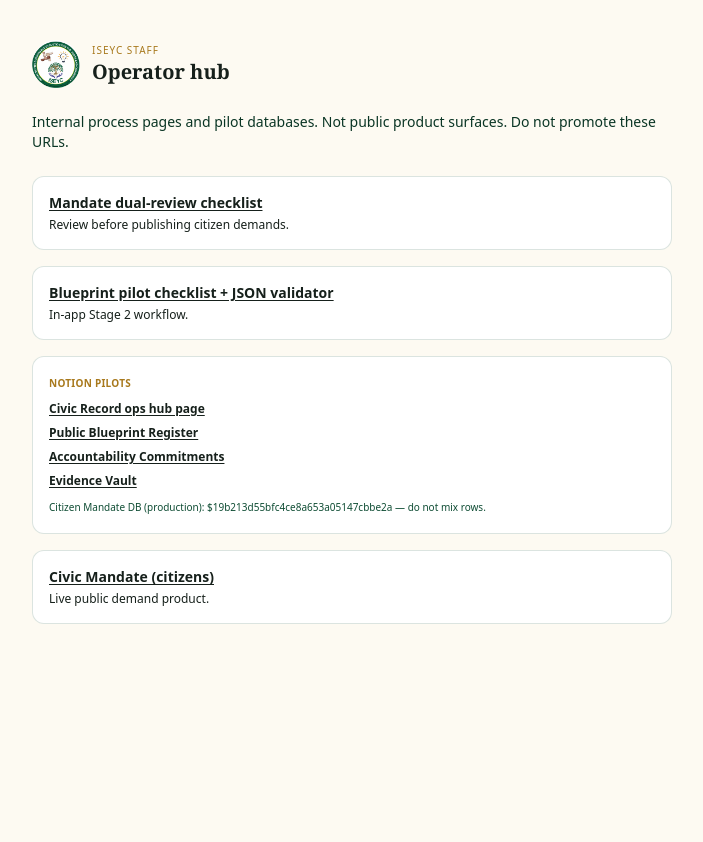
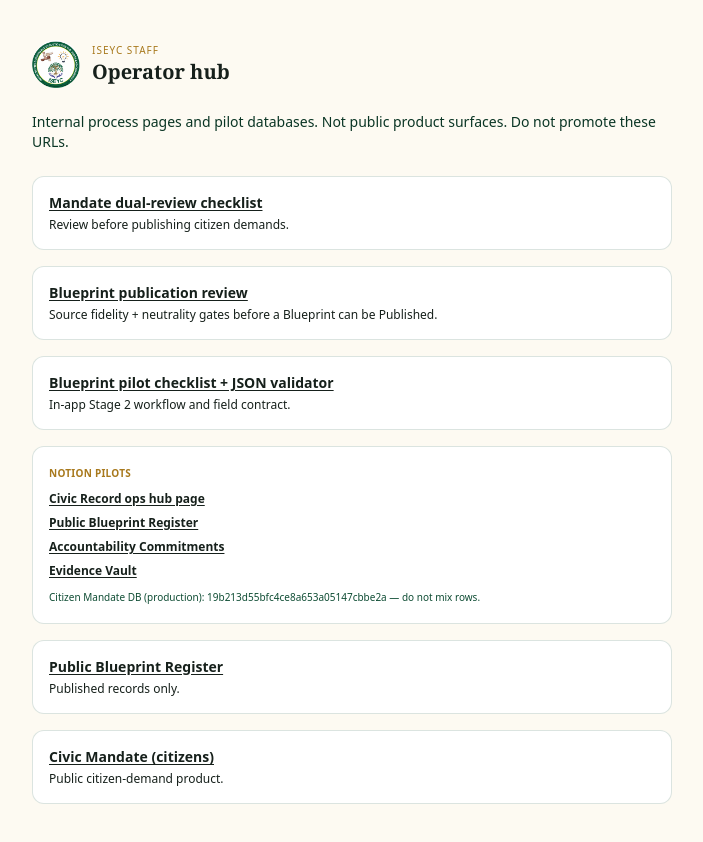
Before and after one commit to mrzulqarnainnadabo/2027-street-mandate, a Next.js app: page /operators in a window 1280 px wide. Shown: the whole page, without its empty margins (288-991 px from the left). Before the commit the page ends 800 px from the top, so only its background shows below. Built offline with nearby package versions, Linux system fonts and the light colour scheme.

Commit message:
harden public civic record surfaces: app/operators/page.tsx

```diff
--- a/app/operators/page.tsx
+++ b/app/operators/page.tsx
@@ -25,8 +25,7 @@ export default function OperatorsIndexPage() {
         </div>
       </div>
       <p className="text-sm text-forest-700">
-        Internal process pages and pilot databases. Not public product surfaces. Do not promote these
-        URLs.
+        Internal process pages and pilot databases. Not public product surfaces. Do not promote these URLs.
       </p>
       <ul className="mt-6 space-y-4 text-sm">
         <li className="rounded-xl border border-forest-500/15 bg-white p-4">
@@ -36,10 +35,16 @@ export default function OperatorsIndexPage() {
           <p className="mt-1 text-xs text-forest-600">Review before publishing citizen demands.</p>
         </li>
         <li className="rounded-xl border border-forest-500/15 bg-white p-4">
+          <Link href="/operators/blueprint-review" className="font-semibold text-forest-800 underline underline-offset-2">
+            Blueprint publication review
+          </Link>
+          <p className="mt-1 text-xs text-forest-600">Source fidelity + neutrality gates before a Blueprint can be Published.</p>
+        </li>
+        <li className="rounded-xl border border-forest-500/15 bg-white p-4">
           <Link href="/operators/blueprint-pilot" className="font-semibold text-forest-800 underline underline-offset-2">
             Blueprint pilot checklist + JSON validator
           </Link>
-          <p className="mt-1 text-xs text-forest-600">In-app Stage 2 workflow.</p>
+          <p className="mt-1 text-xs text-forest-600">In-app Stage 2 workflow and field contract.</p>
         </li>
         <li className="rounded-xl border border-forest-500/15 bg-white p-4">
           <p className="text-[10px] font-bold uppercase tracking-wide text-gold-600">Notion pilots</p>
@@ -49,11 +54,15 @@ export default function OperatorsIndexPage() {
             <li><a href={COMMITMENT_PILOT_NOTION_URL} className="font-semibold text-forest-800 underline underline-offset-2" target="_blank" rel="noreferrer">Accountability Commitments</a></li>
             <li><a href={EVIDENCE_PILOT_NOTION_URL} className="font-semibold text-forest-800 underline underline-offset-2" target="_blank" rel="noreferrer">Evidence Vault</a></li>
           </ul>
-          <p className="mt-2 text-[10px] text-forest-500">Citizen Mandate DB (production): ${MANDATE_DATABASE_ID_KNOWN} — do not mix rows.</p>
+          <p className="mt-2 text-[10px] text-forest-500">Citizen Mandate DB (production): {MANDATE_DATABASE_ID_KNOWN} — do not mix rows.</p>
+        </li>
+        <li className="rounded-xl border border-forest-500/15 bg-white p-4">
+          <Link href="/blueprints" className="font-semibold text-forest-800 underline underline-offset-2">Public Blueprint Register</Link>
+          <p className="mt-1 text-xs text-forest-600">Published records only.</p>
         </li>
         <li className="rounded-xl border border-forest-500/15 bg-white p-4">
           <Link href="/" className="font-semibold text-forest-800 underline underline-offset-2">Civic Mandate (citizens)</Link>
-          <p className="mt-1 text-xs text-forest-600">Live public demand product.</p>
+          <p className="mt-1 text-xs text-forest-600">Public citizen-demand product.</p>
         </li>
       </ul>
     </div>
```
